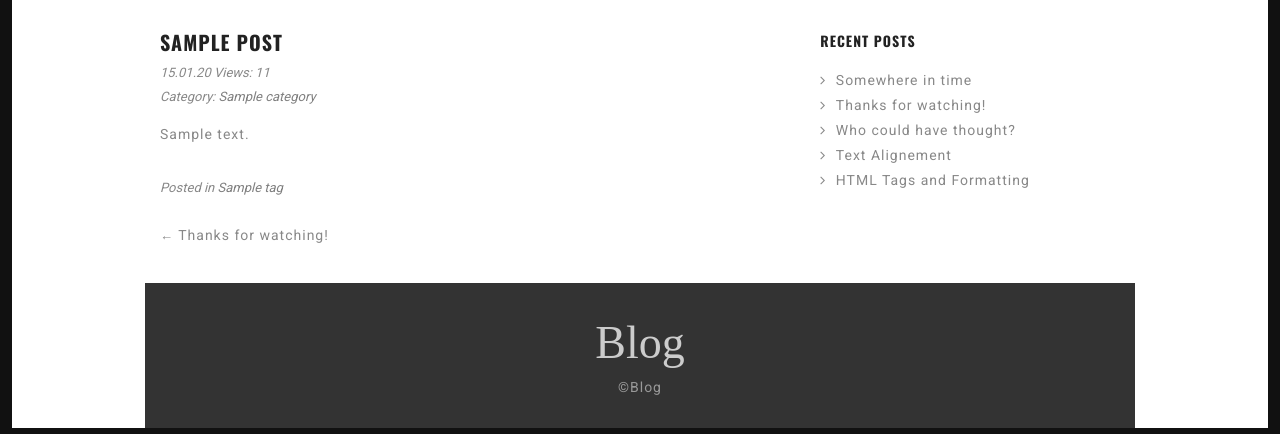
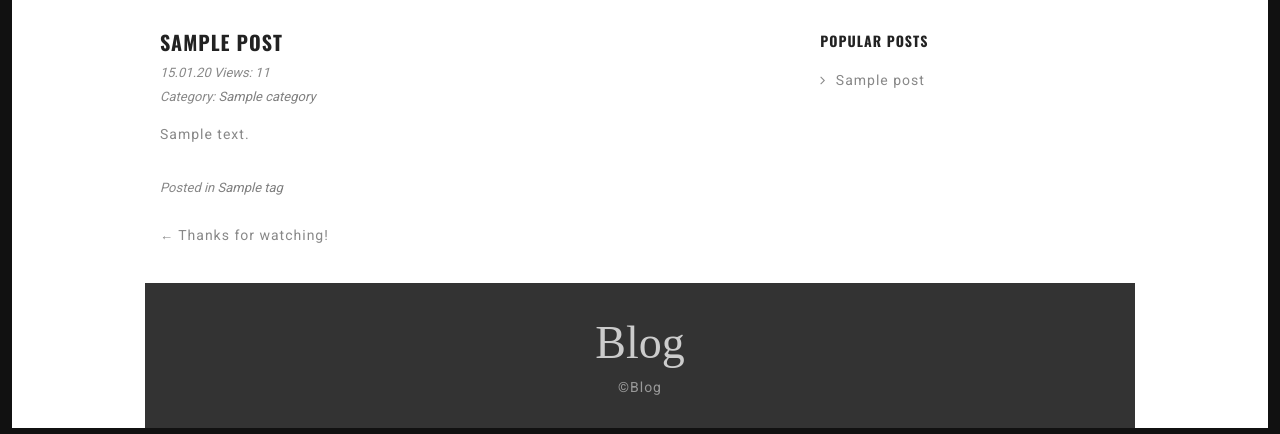
Before and after one commit to sonoffjord/blog, a Django app: a page that uses templates/blog/single.html in a window 1280 px wide. Shown: the part 267-701 px from the top of the page. Run offline with Django 4.2, Linux system fonts and the light colour scheme; tables that the repository leaves empty hold one stand-in row (values such as "Sample post"); some web fonts are replaced.

Commit message:
Добавлен тэмплейттег сайдбара

```diff
--- /dev/null
+++ b/blog/templatetags/sidebar.py
@@ -0,0 +1,10 @@
+from django import template
+from blog.models import Post
+
+register = template.Library()
+
+
+@register.inclusion_tag('blog/popular_posts_tpl.html')
+def get_popular(cnt=5):
+    posts = Post.objects.order_by('-views')[:cnt]
+    return {'posts': posts,}
--- /dev/null
+++ b/templates/blog/popular_posts_tpl.html
@@ -0,0 +1,14 @@
+<div id="secondary" class="column third">
+<div id="sidebar-1" class="widget-area" role="complementary">
+    <aside id="recent-posts-2" class="widget widget_recent_entries">
+        <h4 class="widget-title">Popular Posts</h4>
+        <ul>
+            {% for post in posts %}
+            <li>
+                <a href="{{ post.get_absolute_url }}">{{ post.title }}</a>
+            </li>
+            {% endfor %}
+        </ul>
+    </aside>
+</div>
+</div>
--- a/templates/blog/single.html
+++ b/templates/blog/single.html
@@ -1,4 +1,5 @@
 {% extends 'base.html' %}
+{% load sidebar %}
 {% block title %}{{ post.title }} :: {{ block.super }}{% endblock %}
 {% block content %}
 
@@ -40,30 +41,7 @@
 				</nav>
 				</main>
 			</div>
-			<div id="secondary" class="column third">
-				<div id="sidebar-1" class="widget-area" role="complementary">
-					<aside id="recent-posts-2" class="widget widget_recent_entries">
-					<h4 class="widget-title">Recent Posts</h4>
-					<ul>
-						<li>
-						<a href="blog-single.html">Somewhere in time</a>
-						</li>
-						<li>
-						<a href="blog-single.html">Thanks for watching!</a>
-						</li>
-						<li>
-						<a href="blog-single.html/">Who could have thought?</a>
-						</li>
-						<li>
-						<a href="blog-single.html">Text Alignement</a>
-						</li>
-						<li>
-						<a href="blog-single.html">HTML Tags and Formatting</a>
-						</li>
-					</ul>
-					</aside>
-				</div>
-			</div>
+			{% get_popular %}
 		</div>
 	</div>
 {% endblock %}
```
